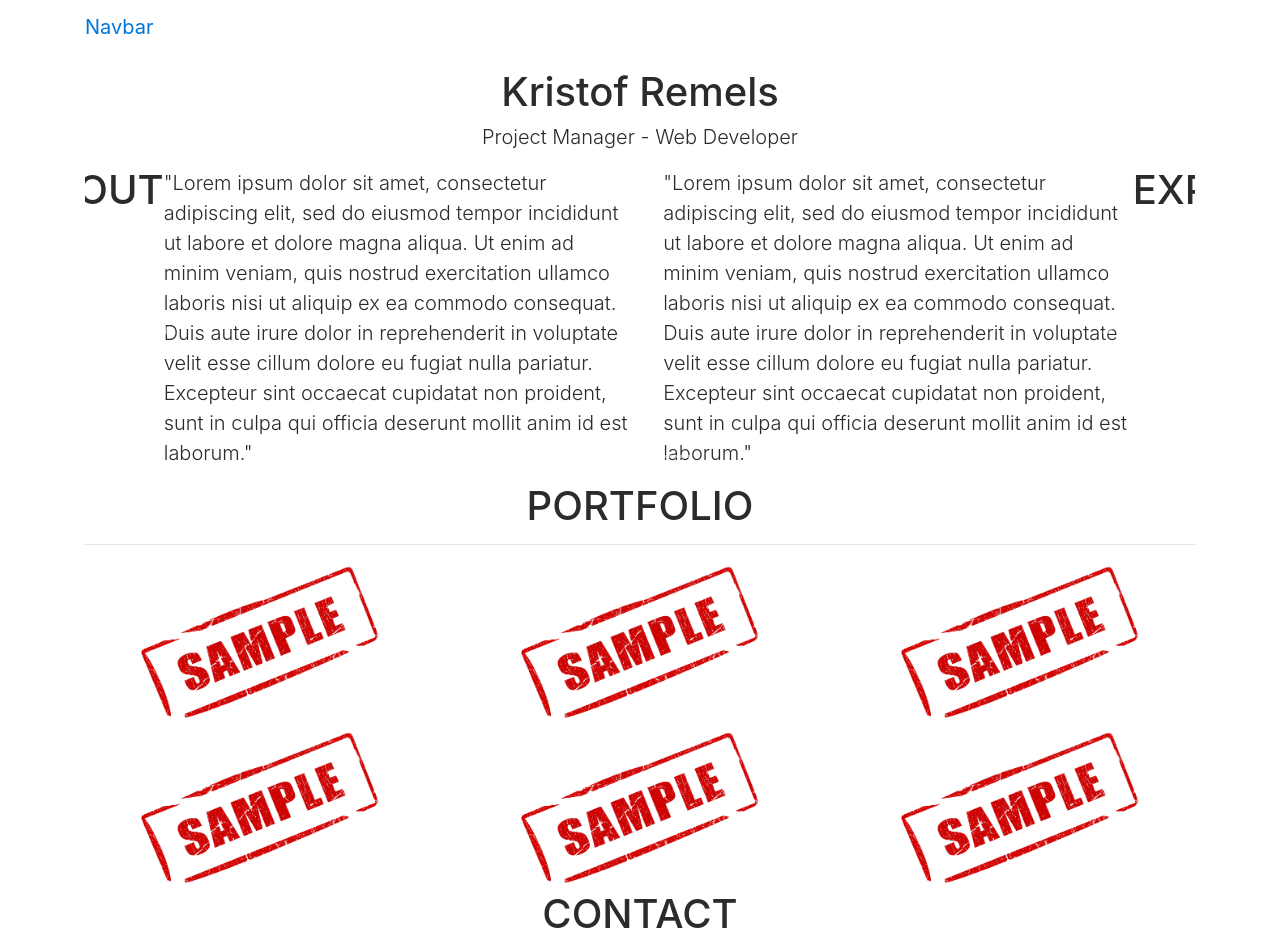
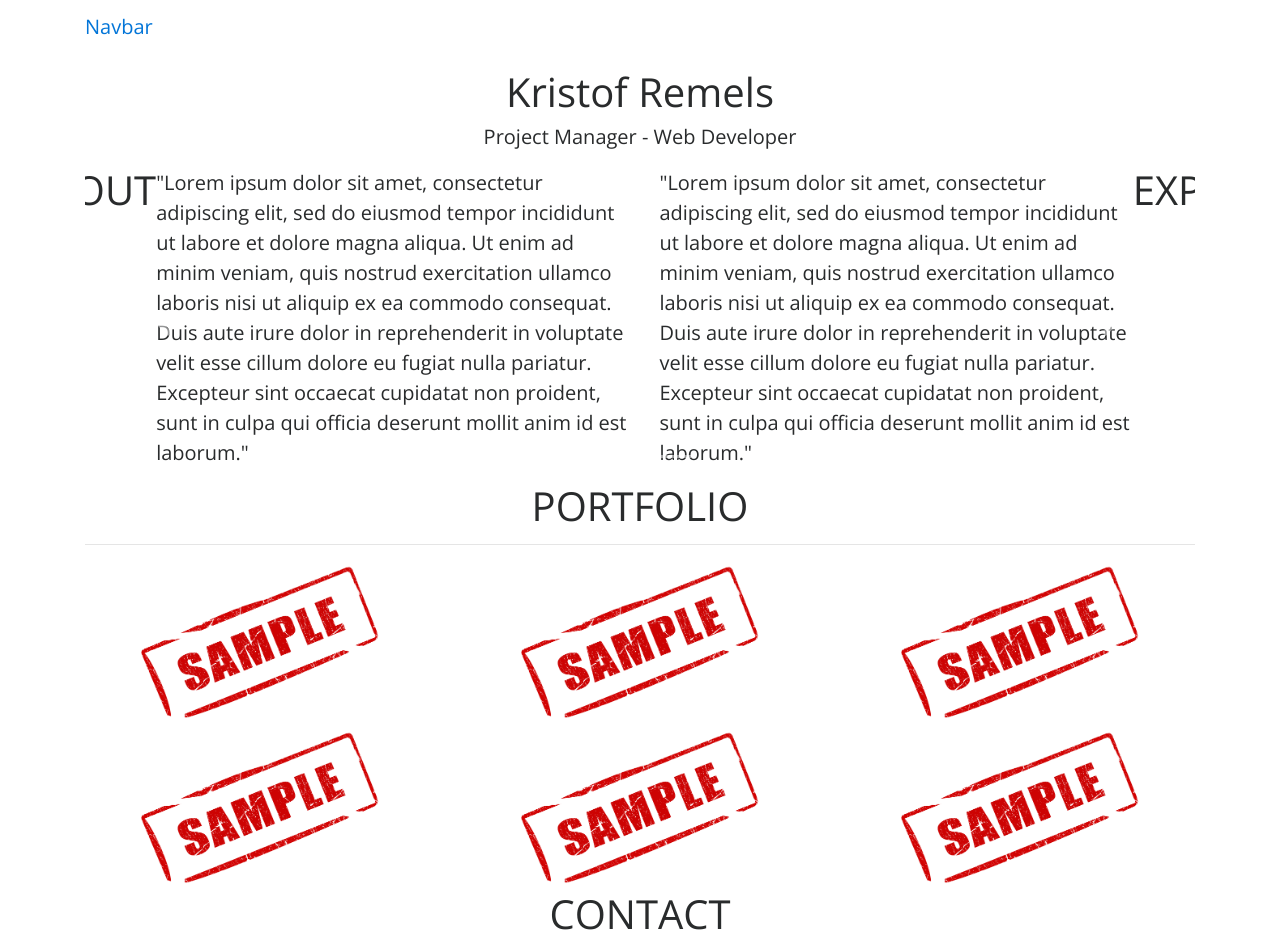
Before and after one commit to kristofremels/kristofremels.github.io, a plain HTML site: page index.html in a window 1280 px wide. Shown: the top 939 px of the page. Drawn offline with nearby package versions, Linux system fonts and the light colour scheme.

Commit message:
change font to open-sans

```diff
--- a/css/layout.css
+++ b/css/layout.css
@@ -1,3 +1,4 @@
 body {
+	font-family: 'Open Sans', sans-serif;
     padding-top: 70px;
   }
--- a/index.html
+++ b/index.html
@@ -9,6 +9,7 @@
   <link rel="stylesheet" href="https://maxcdn.bootstrapcdn.com/bootstrap/4.0.0-beta.3/css/bootstrap.min.css" integrity="sha384-Zug+QiDoJOrZ5t4lssLdxGhVrurbmBWopoEl+M6BdEfwnCJZtKxi1KgxUyJq13dy" crossorigin="anonymous">
 
   <!-- Custom CSS -->
+  <link href="https://fonts.googleapis.com/css?family=Open+Sans" rel="stylesheet">
   <link rel="stylesheet" type="text/css" href="css/layout.css">
 
   <title>Kristof Remels</title>
```
